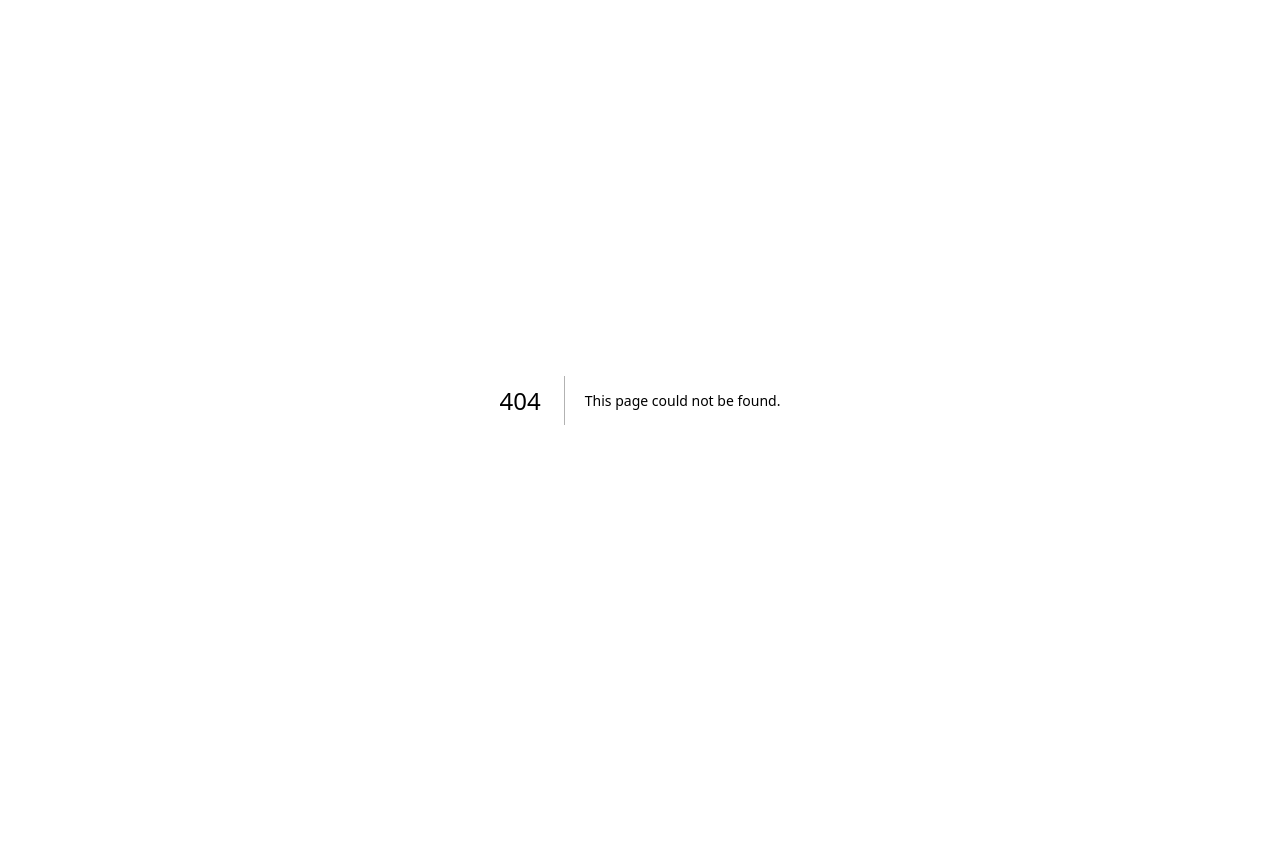
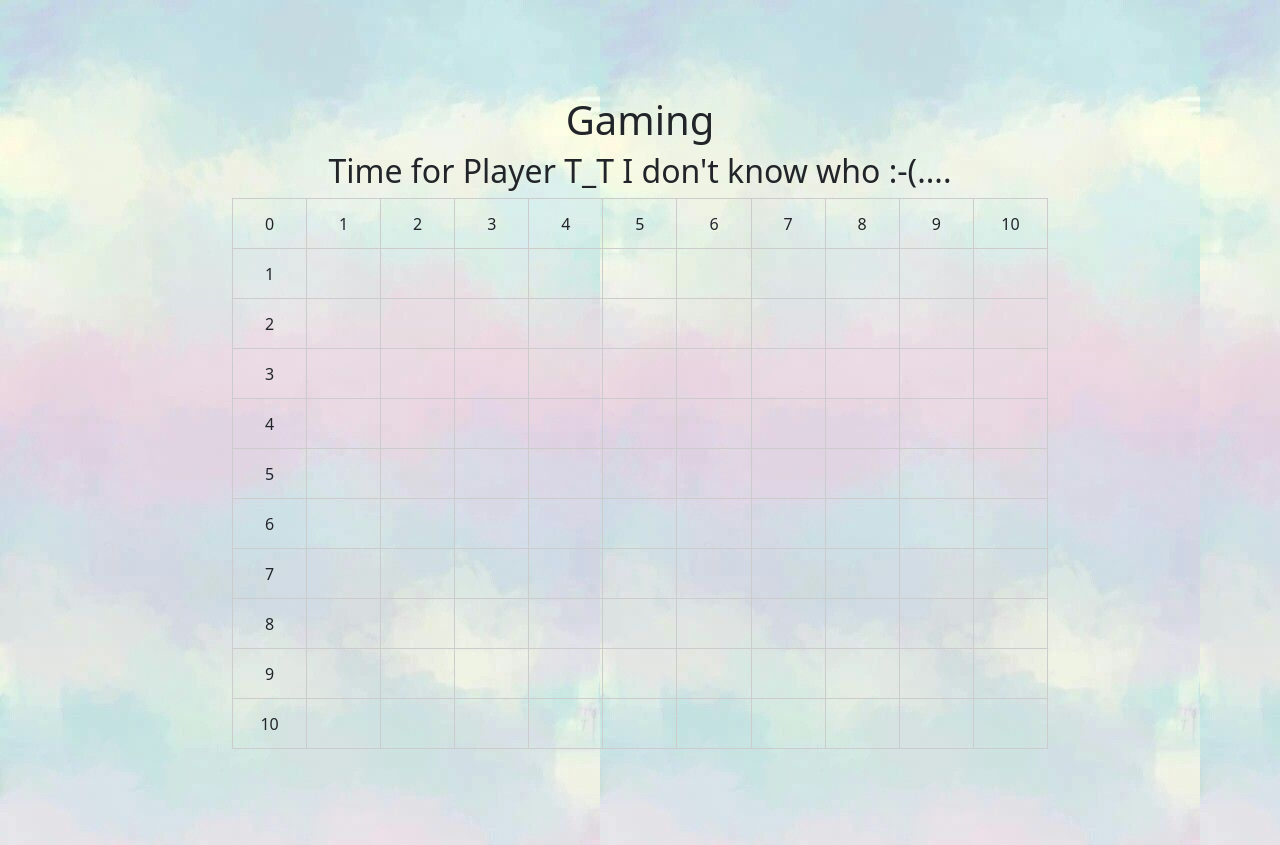
Before and after one commit to pabonhomme/NavalWar, a Next.js app in the folder naval_war_gui/: page /battle/battleField in a window 1280 px wide. Before the commit this address had no page. Before the commit the page ends 800 px from the top, so only its background shows below. Built offline with nearby package versions, Linux system fonts and the light colour scheme.

Commit message:
Add page of playing

```diff
--- /dev/null
+++ b/naval_war_gui/pages/battle/battleField.jsx
@@ -0,0 +1,127 @@
+/** @file battleField.jsx
+ * @brief       The page of battle.
+ * @author      Ao XIE
+ * @date        2023.03.03
+ * @version     1.0.0
+ * @copyright   Copyright (c) 2023 XIE Ao. All rights reserved.
+ *****************************************************************
+ * @attention
+ * Development environment: macOS Ventura 13.2
+ * @par Modification log:
+ * <table>
+ * <tr><th>Date        <th>Version  <th>Author    <th>Description
+ * <tr><td>2023/02/03  <td>1.0      <td>Ao XIE  <td>Creating the initial version
+ * </table>
+ ******************************************************************
+ */
+
+
+import React from "react";
+import 'bootstrap/dist/css/bootstrap.css';
+import { useState } from 'react';
+import styles from '../../styles/Home.module.css';
+
+export default function Battle() {
+
+    // true -> player 1
+    // false -> player 2
+    const [player, setPlayer] = useState(true);
+    const [selected, setSeleted] = useState('');
+
+    const sendPost = () => {
+        // TODO: FUNCTION TO SEND THE POST
+    };
+
+    const getPlayer = () => {
+        let playerNow = "Player T_T I don't know who :-(....";
+        return playerNow;
+    }
+
+    const getPost = () => {
+        fetch('https://example.com/api/object')
+            .then(response => {
+                if (!response.ok) {
+                    throw new Error('Network response was not ok');
+                }
+                return response.json();
+            })
+            .then(object => {
+                console.log(object);
+            })
+            .catch(error => {
+                console.error('There was a problem with the fetch operation:', error);
+            });
+    }
+
+    const handleClick = (index) => {
+        setSeleted([...selected, index]);
+    }
+
+
+    const table = [];
+    for (let i = 0; i < 11; i++) {
+        const row = [];
+        for (let j = 0; j < 11; j++) {
+            const index = 10 * i + j;
+            if (i == 0) {
+                row.push(
+                    <td
+                        key={index}
+                        style={{
+                            width: '50',
+                            height: '50px',
+                            border: '1px solid #ccc',
+                            textAlign: 'center'
+                        }}>
+                        {j}
+                    </td>
+                );
+            }
+            else if (j == 0) {
+                row.push(
+                    <td
+                        key={index}
+                        style={{
+                            width: '50px',
+                            height: '50px',
+                            border: '1px solid #ccc',
+                            textAlign: 'center'
+                        }}>
+                        {i}
+                    </td>
+                );
+            }
+            else {
+                const isSelected = selected.includes(index);
+                row.push(
+                    <td
+                        key={index}
+                        onClick={() => handleClick(index)}
+                        style={{
+                            backgroundColor: isSelected ? '#00bcd4' : 'transparent',
+                            width: '50px',
+                            height: '50px',
+                            textAlign: 'center',
+                            border: '1px solid #ccc'
+                        }}
+                    >
+                    </td>
+                );
+            }
+        }
+        table.push(<tr key={i}>{row}</tr>)
+    }
+
+    return (
+        <div className={styles.mainmanu}>
+            <h1 className="text-center">Gaming</h1>
+            <h2 className="text-center">Time for {getPlayer()}</h2>
+            <table
+                className="col-sm-9"
+                style={{ borderCollapse: 'collapse' }}
+            >
+                <tbody>{table}</tbody>
+            </table>
+        </div>
+    );
+}
--- a/naval_war_gui/pages/registration/login.js
+++ b/naval_war_gui/pages/registration/login.js
@@ -20,6 +20,7 @@
 import React from "react";
 import Link from "next/link";
 import { useState } from "react";
+
 import 'bootstrap/dist/css/bootstrap.css';
 import styles from '../../styles/Home.module.css';
 
@@ -27,6 +28,7 @@ import styles from '../../styles/Home.module.css';
 import User from "./addUser.js";
 
 export default function Login() {
+
 
     // FUNCTIONS TO GET INFOMATIONS
     const [firstNameUA, setFirsetNameUA] = useState('');
```
Also changed, not shown: naval_war_gui/pages/chooseBoat/boatMap.jsx (+35 -26 lines), naval_war_gui/pages/chooseBoat/chooseBoat.jsx (+58 -3 lines), naval_war_gui/pages/chooseBoat/typeBoat.jsx (added, +21 -0 lines).
